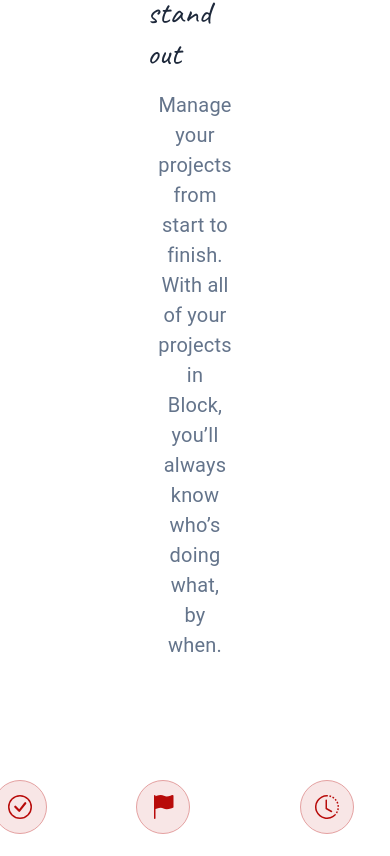
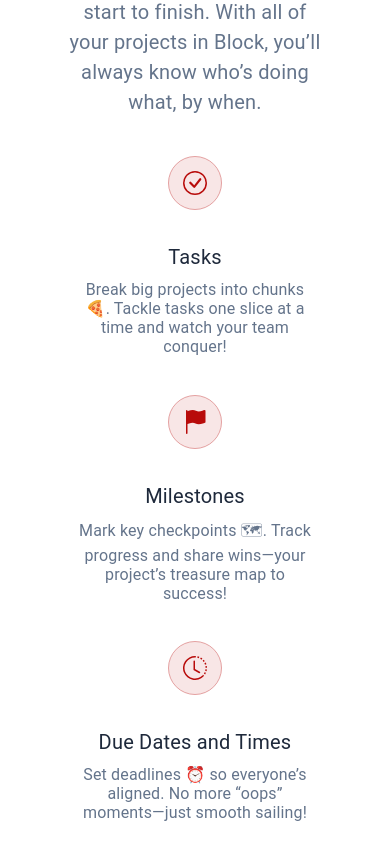
Before and after one commit to devxquadgit/devxquad, a Next.js app in the folder client/: page / in a window 390 px wide. Shown: the part 1348-2204 px from the top of the page. Built offline with nearby package versions, Linux system fonts and the light colour scheme.

Commit message:
[Update]: 768px responsive

```diff
--- a/client/src/components/Card/index.tsx
+++ b/client/src/components/Card/index.tsx
@@ -4,22 +4,31 @@
 import WTag from "@/theme/WTag";
 import { ICardProps } from "@/contracts/ICardProps";
 
-const StyledTagDiv = styled.div`
+const StyledTagDiv = styled.div<{ component?: string }>`
   margin: 2.5rem 0;
   display: flex;
   gap: 24px;
+
+  @media (max-width: 768px) {
+  	margin: ${(props) => props.component === "Feature" ? "1.2rem 0" : "2.5rem 0"};
+  }
 `;
 
-const StyledTag = styled.div`
+const StyledTag = styled.div<{ component?: string }>`
   display: flex;
   align-items: flex-start;
   flex-direction: column;
+
+  @media (max-width: 768px) {
+  	align-items: ${(props) => props.component === "Feature" ? "center" : "flex-start"};
+  	text-align: ${(props) => props.component === "Feature" ? "center" : "left"};
+  }
 `;
 
-const index: React.FC<ICardProps> = ({ SVG, Heading, Desc, style }) => {
+const index: React.FC<ICardProps> = ({ Component, SVG, Heading, Desc, style }) => {
 	return (
-    <StyledTagDiv style={style} >
-      <StyledTag>
+    <StyledTagDiv style={style} component={Component}>
+      <StyledTag component={Component}>
         <WTag
           icon={<SVG />}
           type="circle-lg"
--- a/client/src/contracts/ICardProps.ts
+++ b/client/src/contracts/ICardProps.ts
@@ -1,6 +1,7 @@
 import { ComponentType } from "react";
 
 export interface ICardProps {
+  Component?: string;
   SVG: ComponentType;
   Heading: string;
   Desc: string;
--- a/client/src/layouts/Feature/index.tsx
+++ b/client/src/layouts/Feature/index.tsx
@@ -22,6 +22,11 @@
   @media (max-width: 1024px) {
     max-width: calc(100% - 19rem);
   }
+
+  @media (max-width: 768px) {
+    max-width: calc(100% - 6rem);
+    margin-bottom: 20px;
+  }
 `;
 
 const StyledFeatureMain = styled.div`
@@ -34,6 +39,16 @@
 const StyledFeatureCards = styled.div`
   display: grid;
   grid-template-columns: repeat(3, 1fr);
+
+  @media (max-width: 900px) {
+    margin: 0 2rem;
+    grid-template-columns: repeat(2, 1fr);
+  }
+
+  @media (max-width: 768px) {
+    margin: 0 2rem;
+    grid-template-columns: repeat(1, 1fr);
+  }
 `;
 
 const Index = () => {
@@ -62,6 +77,7 @@
           {featureData.map(({ SVG, Heading, Desc }) => {
             return (
               <Card
+                Component="Feature"
                 key={Heading}
                 SVG={SVG}
                 Heading={Heading}
--- a/client/src/layouts/Footer/index.tsx
+++ b/client/src/layouts/Footer/index.tsx
@@ -1,4 +1,4 @@
-import React from 'react';
+import React, { useState } from 'react';
 import Styled from '@emotion/styled';
 import Logo from '@/assets/logo/logo.svg';
 import WTypo from '@/theme/WTypo';
@@ -14,10 +14,19 @@
 const StyledTop = Styled.div`
   width: 100%;
   display: flex;
+
+  @media (max-width: 850px) {
+    gap: 2rem;
+    justify-content: space-evenly;
+  }
 `;
 
 const StyledInfo = Styled.div`
   width: 45%;
+
+  @media (max-width: 850px) {
+    width: 50%;
+  }
 `;
 
 const StyledLinks = Styled.div`
@@ -28,6 +37,18 @@
 
   @media (max-width: 1024px) {
     padding-left: 5%;
+  }
+
+  @media (max-width: 850px) {
+    display: none;
+  }
+`;
+
+const StyledCollapsedLinks = Styled.div`
+  display: none;
+
+  @media (max-width: 850px) {
+    display: block;
   }
 `;
 
@@ -55,7 +76,50 @@
   margin-bottom: 24px;
 `;
 
+
+const LinksItemContainer = Styled.div`
+  margin-bottom: 8px;
+  border-bottom: 1px solid lightgray;
+  padding-bottom: 8px;
+`;
+
+const StyledCategory = Styled.div<{ isOpen: boolean }>`
+  display: flex;
+  justify-content: space-between;
+  align-items: center;
+  cursor: pointer;
+  font-size: 20px;
+  padding: 10px 0;
+  transition: color 0.3s ease;
+  color: ${props => (props.isOpen ? '#b80b0a' : '#000')};
+`;
+
+const ToggleIcon = Styled.span<{ isOpen: boolean }>`
+  display: flex;
+  justify-content: center;
+  align-items: center;
+  width: 30px;
+  height: 30px;
+  border-radius: 50%;
+  font-size: 20px;
+  transition: transform 0.5s ease;
+  transform: ${props => (props.isOpen ? 'rotate(45deg)' : 'rotate(0deg)')};
+`;
+
+const StyledCatLink = Styled.div<{ isOpen: boolean }>`
+  max-height: ${props => (props.isOpen ? '200px' : '0')};
+  overflow: hidden;
+  padding-right: 80px;
+  transition: max-height 0.5s ease, padding 0.5s ease;
+`;
+
 const Index: React.FC = () => {
+  const [openIndex, setOpenIndex] = useState<number | null>(null);
+
+  const toggleFAQ = (index: number) => {
+    setOpenIndex(openIndex === index ? null : index);
+  };
+
   return (
     <StyledFooter>
       <StyledTop>
@@ -68,6 +132,7 @@
             style={{ maxWidth: '30rem', lineHeight: '1.5' }}
           />
         </StyledInfo>
+        <>
           <StyledLinks>
             {footerData.subheadings.map((subheading, index) => (
               <StyledLinkContainer key={index}>
@@ -91,6 +156,34 @@
               </StyledLinkContainer>
             ))}
           </StyledLinks>
+          <StyledCollapsedLinks>
+            {footerData.subheadings.map((subheading, index) => (
+              <LinksItemContainer key={index}>
+                <StyledCategory isOpen={openIndex === index} onClick={() => toggleFAQ(index)}>
+                  <WTypo
+                    label={subheading.title}
+                    type="sub-md"
+                    color="#1E293B"
+                    bold="550"
+                  />
+                  <ToggleIcon isOpen={openIndex === index}>+</ToggleIcon>
+                </StyledCategory>
+                <StyledCatLink isOpen={openIndex === index}>
+                  {subheading.links.map((link, idx) => (
+                    <WTypo
+                      key={idx}
+                      label={link.slug}
+                      type="link"
+                      color="#64748B"
+                      url={link.url}
+                      style={{ marginBottom: '14px' }}
+                    />
+                  ))}
+                </StyledCatLink>
+              </LinksItemContainer>
+            ))}
+          </StyledCollapsedLinks>
+        </>
       </StyledTop>
       <StyledBottom>
         <StyledCopyright>
```
Lines whose indentation alone changed are shown as unchanged.
